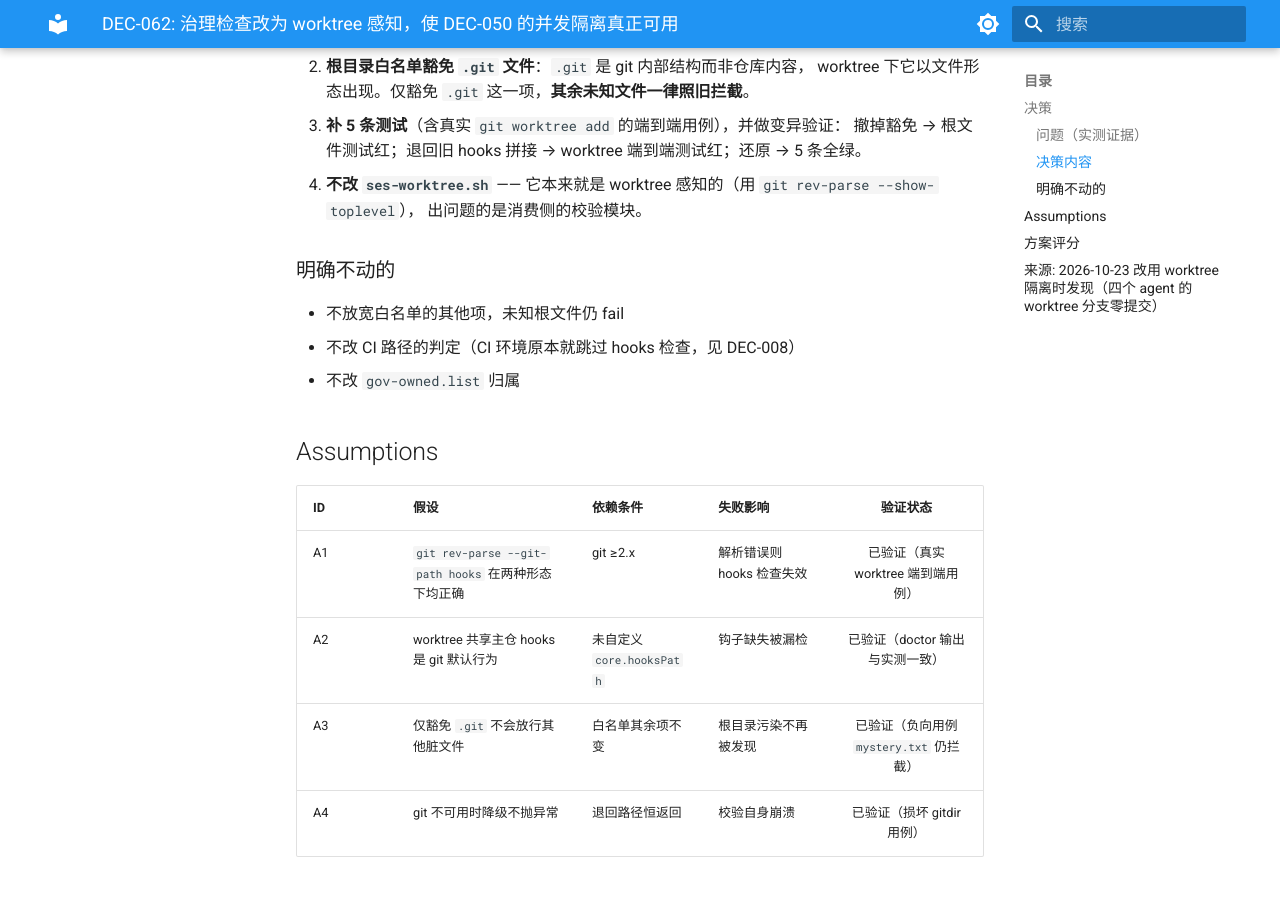
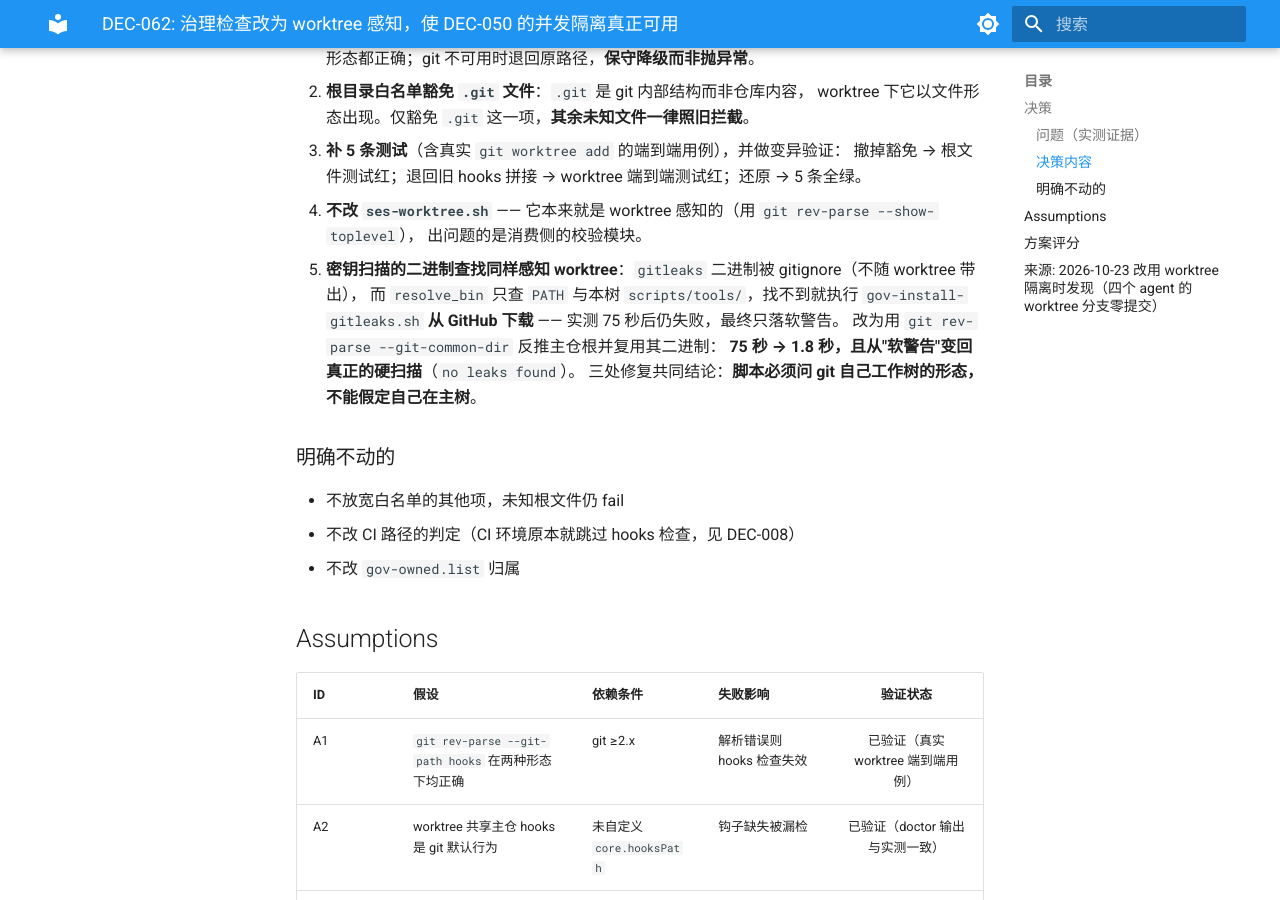
Before and after one commit to zerophix/lightweigh, an MkDocs documentation site: the page built from docs/ai/decisions/DEC-062.md, in a window 1280 px wide and 900 px high, scrolled down 988 px. Built offline with MkDocs 1.6.1 and Material for MkDocs 9.7.7, drawn with Linux system fonts in a browser that asks for light colours; some of the changed text lies outside the part shown.

Commit message:
fix(governance): reuse main worktree secrets binary (DEC-062)
resolve gitleaks through the common git dir instead of this tree
stop downloading the binary on every worktree push
cut the secrets scan from seventy five seconds to under two
restore the real scan instead of falling back to a soft warning

Session-Id: ses-20261023-082026-c38ecd72

```diff
--- a/docs/ai/decisions/DEC-062.md
+++ b/docs/ai/decisions/DEC-062.md
@@ -14,11 +14,18 @@ task_groups:
     files: "scripts/governance/modules/gov_validate_status.py, tests/unit/test_worktree_governance.py"
     claimed_by: null
     claimed_at: null
+  - id: C
+    status: done
+    priority: P0
+    desc: "密钥扫描的二进制查找感知 worktree：主仓已装则复用，不再每次联网下载"
+    files: "scripts/governance/gov-secrets-scan.sh"
+    claimed_by: null
+    claimed_at: null
 ---
 
 # DEC-062: 治理检查改为 worktree 感知，使 DEC-050 的并发隔离真正可用
 
-> 两条检查把 .git 当目录用，在任何 worktree 中恒失败，导致 agent 无法在 worktree 内提交、被迫回共享主树 —— 治理机制否定了协作机制。
+> 三条检查把 .git 当目录用或无视 worktree：两条在任何 worktree 中恒失败，另一条每次推送都要联网等 75 秒 —— 结果是 agent 无法在 worktree 内提交、被迫回共享主树，治理机制否定了协作机制。
 
 ---
 
@@ -52,6 +59,12 @@ worktree 下 `.git` 是 89 字节的**文件**（内容 `gitdir: <主仓>/.git/w
    撤掉豁免 → 根文件测试红；退回旧 hooks 拼接 → worktree 端到端测试红；还原 → 5 条全绿。
 4. **不改 `ses-worktree.sh`** —— 它本来就是 worktree 感知的（用 `git rev-parse --show-toplevel`），
    出问题的是消费侧的校验模块。
+5. **密钥扫描的二进制查找同样感知 worktree**：`gitleaks` 二进制被 gitignore（不随 worktree 带出），
+   而 `resolve_bin` 只查 `PATH` 与本树 `scripts/tools/`，找不到就执行
+   `gov-install-gitleaks.sh` **从 GitHub 下载** —— 实测 75 秒后仍失败，最终只落软警告。
+   改为用 `git rev-parse --git-common-dir` 反推主仓根并复用其二进制：
+   **75 秒 → 1.8 秒，且从"软警告"变回真正的硬扫描**（`no leaks found`）。
+   三处修复共同结论：**脚本必须问 git 自己工作树的形态，不能假定自己在主树**。
 
 ### 明确不动的
 
```
Also changed, not shown: 1 other file.
